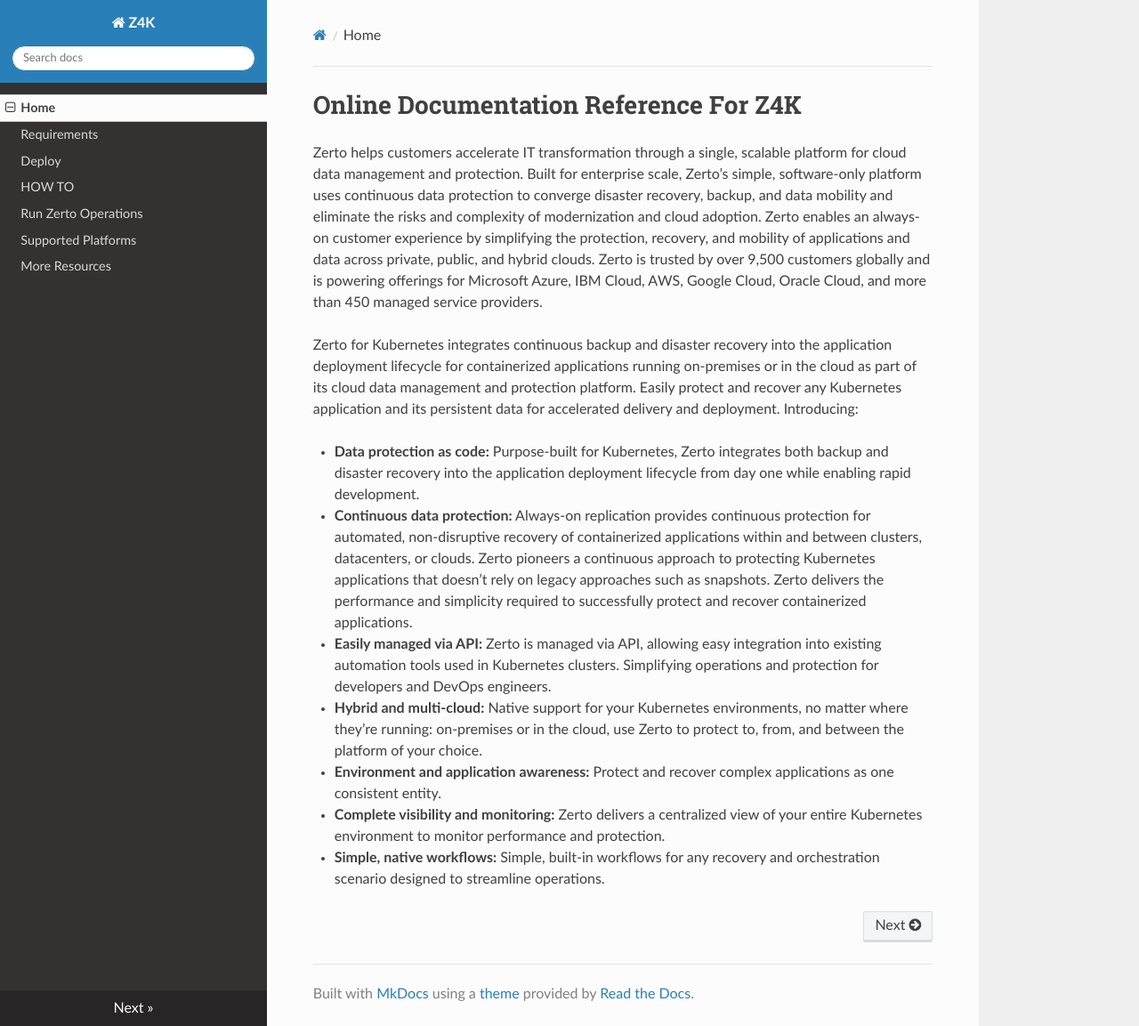
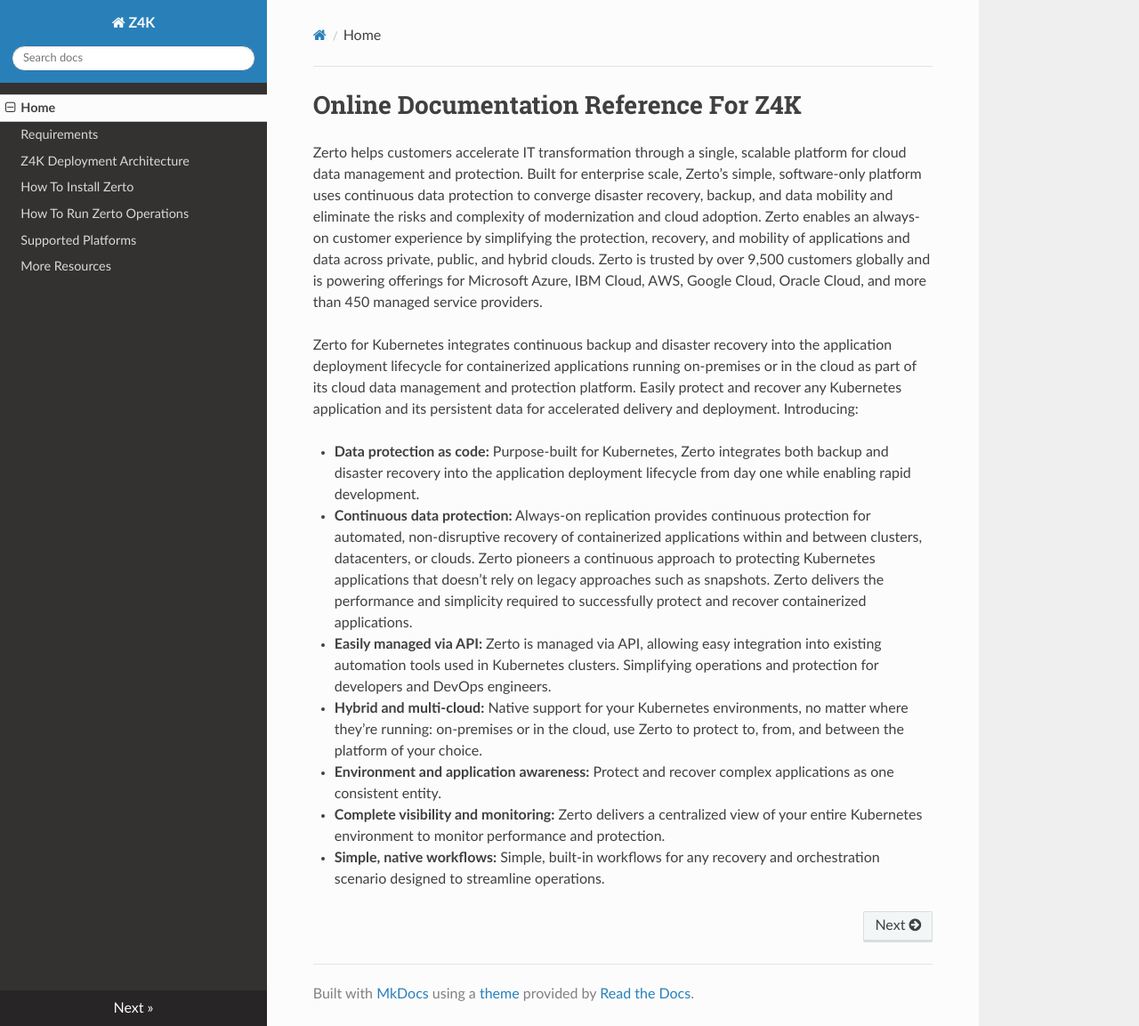
Before and after one commit to ZertoPublic/Z4K, an MkDocs documentation site: the page built from docs/index.md, in a window 1280 px wide and 1153 px high. Shown: the whole window at 89% size. Built offline with MkDocs 1.6.1, drawn with Linux system fonts in a browser that asks for light colours; nearby versions of some CDN libraries.

Commit message:
Update mkdocs.yml

```diff
--- a/mkdocs.yml
+++ b/mkdocs.yml
@@ -7,8 +7,8 @@
 nav:
   - Home: index.md
   - Requirements: MinimumRequirements.md
-  - Deploy: DeployingZertoForK8S.md
-  - HOW TO: HowToDeployZerto.md
-  - Run Zerto Operations: HowToRunZertoOperations.md
+  - Z4K Deployment Architecture: DeployingZertoForK8S.md
+  - How To Install Zerto: HowToDeployZerto.md
+  - How To Run Zerto Operations: HowToRunZertoOperations.md
   - Supported Platforms: SupportedPlatforms.md
   - More Resources: MoreResources.md
```
